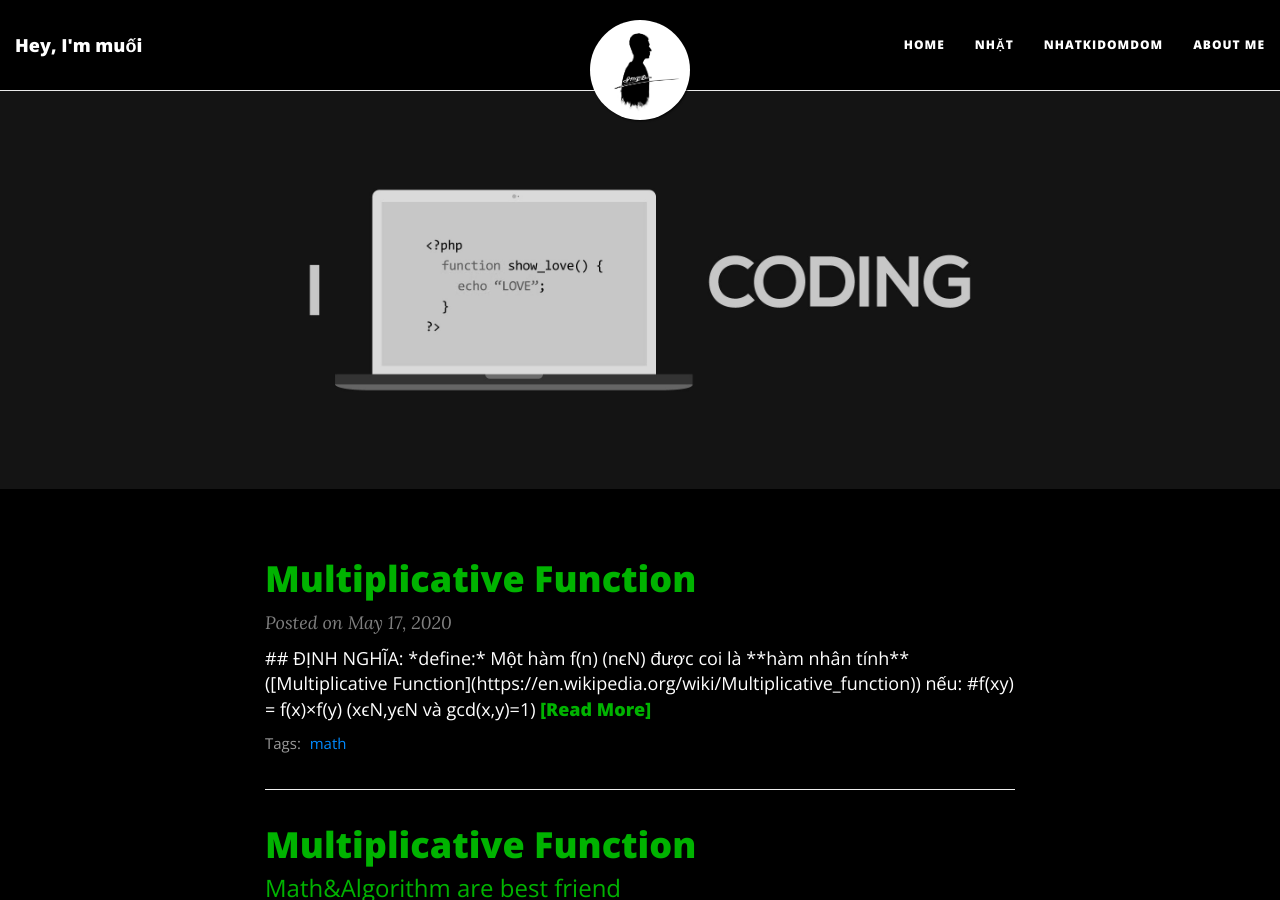
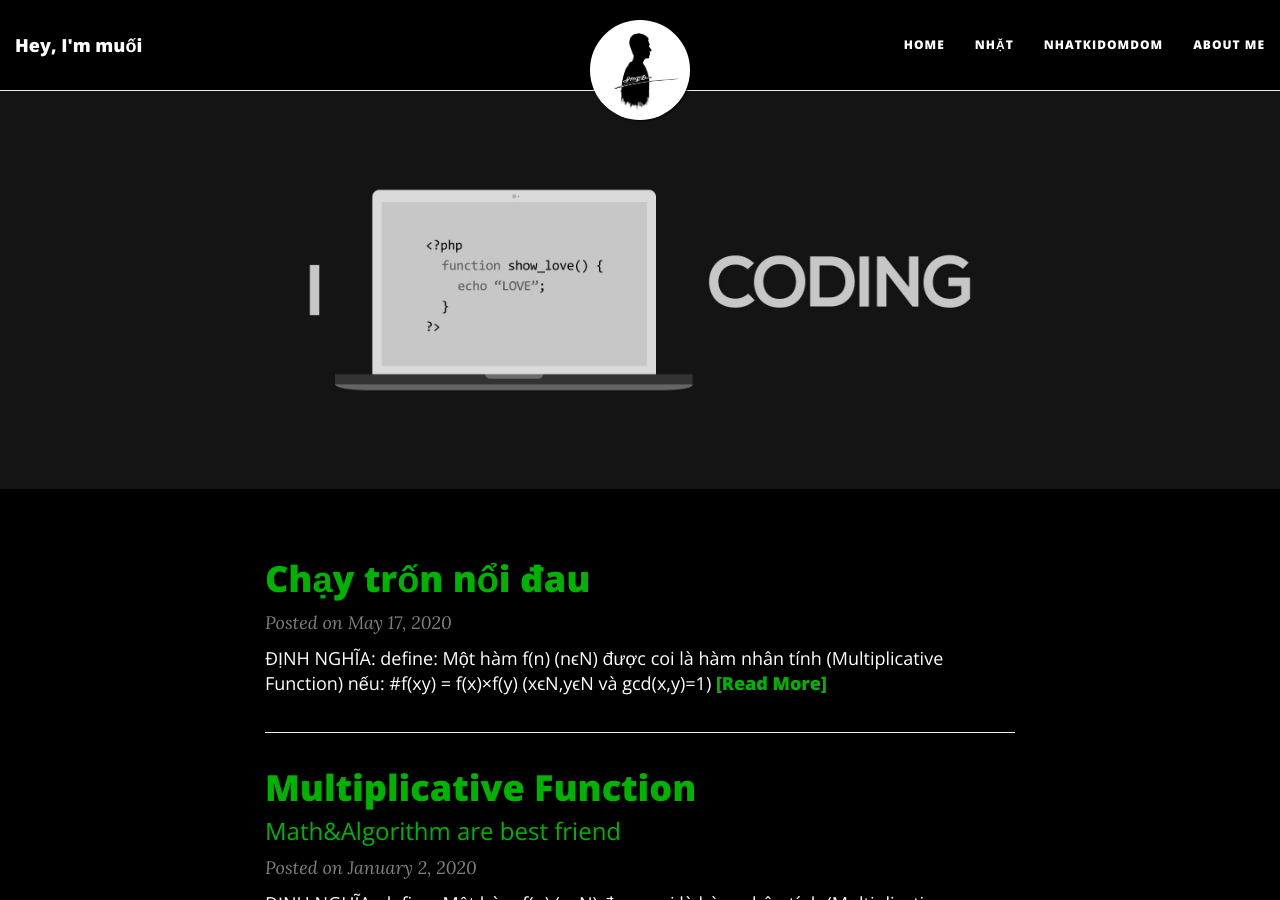
Before and after one commit to muoii/muoii.github.io, a Jekyll site: the page built from index.html, in a window 1280 px wide and 900 px high. Built offline with Jekyll 4.4.1, drawn with Linux system fonts in a browser that asks for light colours; nearby versions of some CDN libraries; the list of posts is cut into pages by our own code.

Commit message:
Update and rename 2020-05-17-chaytronnoidau.html to 2020-05-17-chaytronnoidau.md

```diff
--- a/_posts/2020-05-17-chaytronnoidau.html
+++ b/_posts/2020-05-17-chaytronnoidau.md
@@ -1,11 +1,9 @@
 ---
 layout: nkdd
 published: true
-title: 'Multiplicative Function'
+title: 'Chạy trốn nổi đau'
 subtitle:
 date: '2020-05-17'
-tags:
-- math
 ---
 
 ## ĐỊNH NGHĨA:
```
